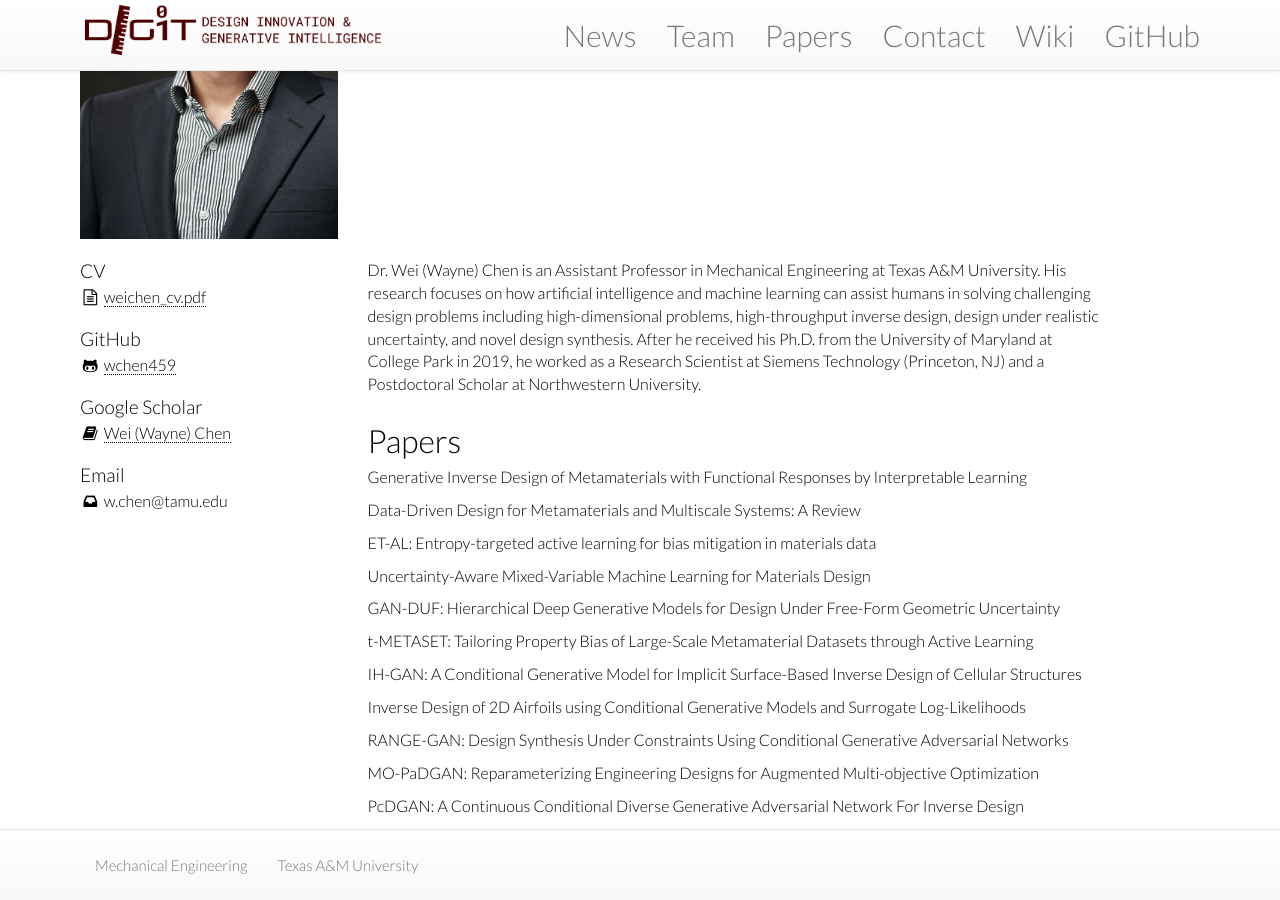
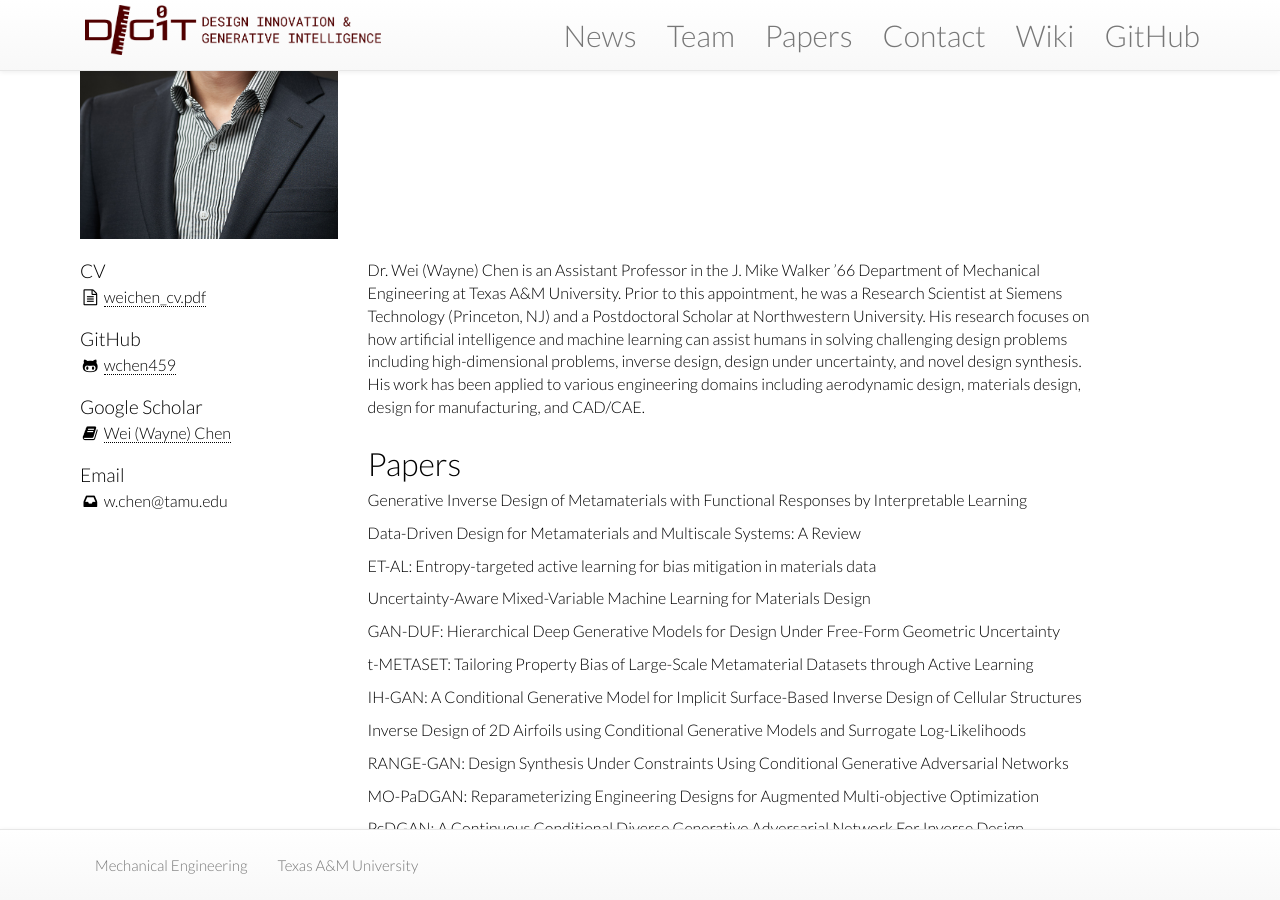
Before and after one commit to jihao2021/trojanbears, a Jekyll site: the page built from team/_posts/2023-08-01-wei-chen.md, in a window 1280 px wide and 900 px high, scrolled down 301 px. Built offline with Jekyll 4.4.1, drawn with Linux system fonts in a browser that asks for light colours; nearby versions of some CDN libraries.

Commit message:
Update 2023-08-01-wei-chen.md

```diff
--- a/team/_posts/2023-08-01-wei-chen.md
+++ b/team/_posts/2023-08-01-wei-chen.md
@@ -11,4 +11,4 @@ image: /assets/images/team/head_weichen.jpg
 cv: /assets/pdfs/weichen_cv.pdf
 alum: false
 ---
-Dr. Wei (Wayne) Chen is an Assistant Professor in Mechanical Engineering at Texas A&M University. His research focuses on how artificial intelligence and machine learning can assist humans in solving challenging design problems including high-dimensional problems, high-throughput inverse design, design under realistic uncertainty, and novel design synthesis. After he received his Ph.D. from the University of Maryland at College Park in 2019, he worked as a Research Scientist at Siemens Technology (Princeton, NJ) and a Postdoctoral Scholar at Northwestern University.
+Dr. Wei (Wayne) Chen is an Assistant Professor in the J. Mike Walker ’66 Department of Mechanical Engineering at Texas A&M University. Prior to this appointment, he was a Research Scientist at Siemens Technology (Princeton, NJ) and a Postdoctoral Scholar at Northwestern University. His research focuses on how artificial intelligence and machine learning can assist humans in solving challenging design problems including high-dimensional problems, inverse design, design under uncertainty, and novel design synthesis. His work has been applied to various engineering domains including aerodynamic design, materials design, design for manufacturing, and CAD/CAE.
```
